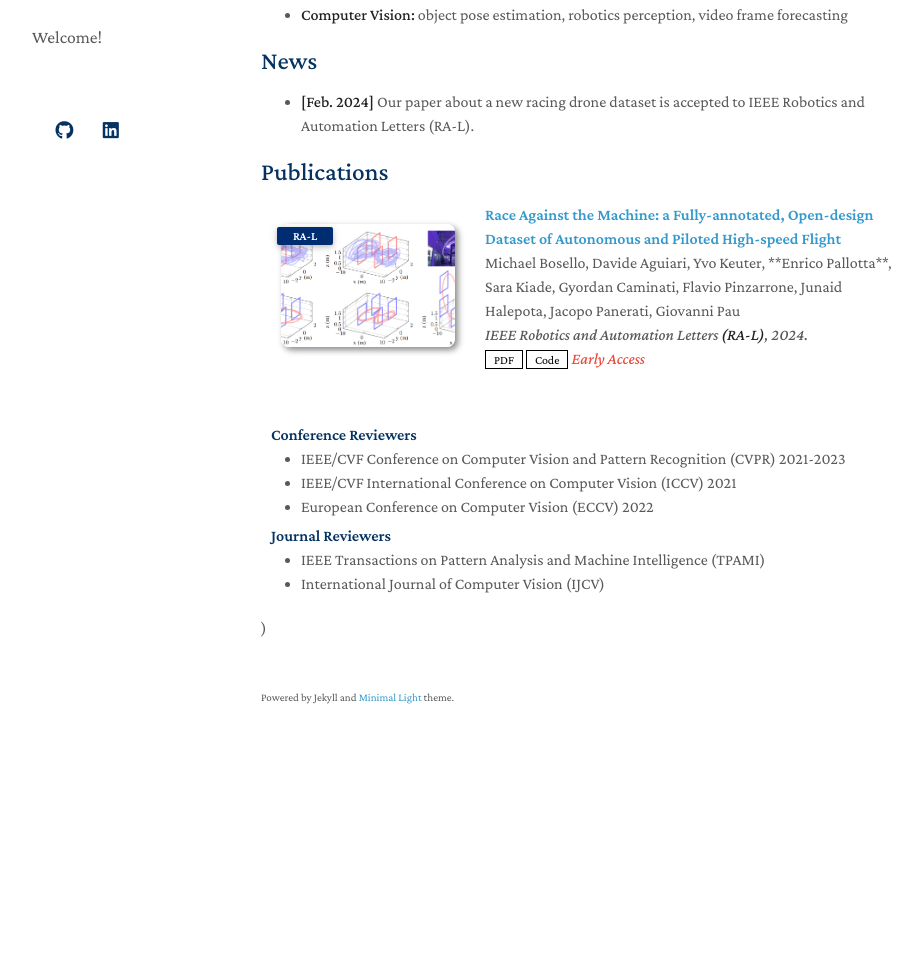
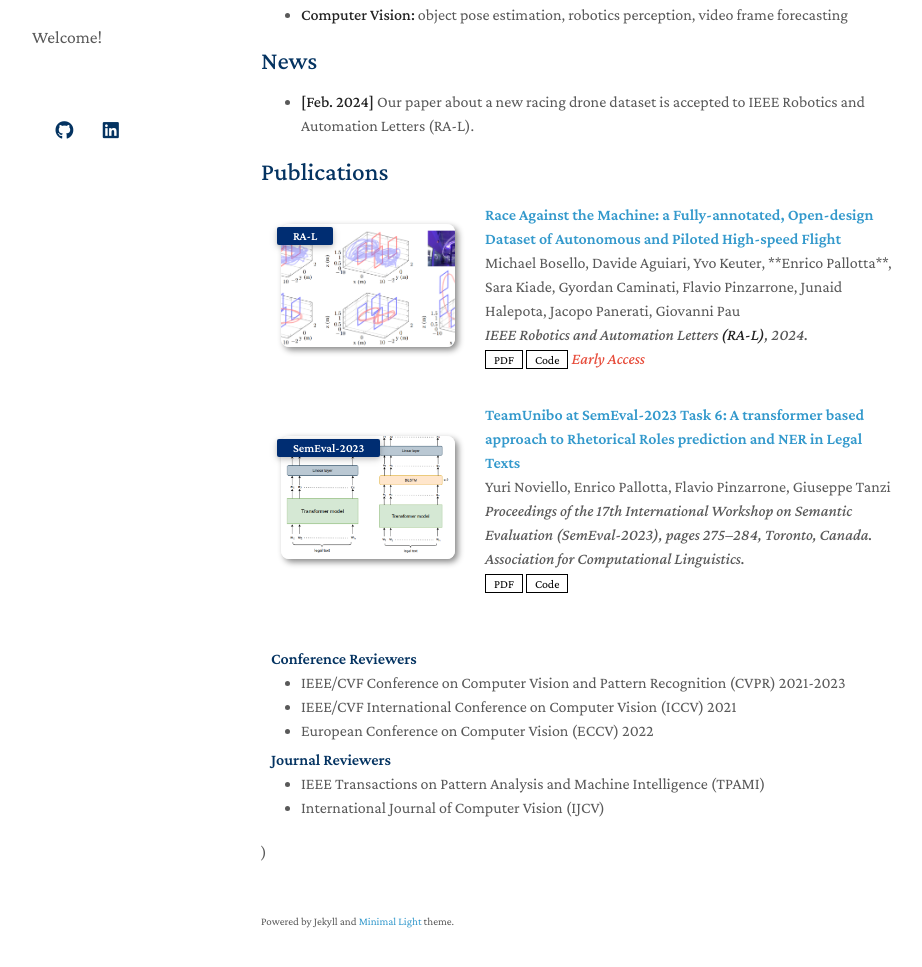
Before and after one commit to PallottaEnrico/pallottaenrico.github.io, a Jekyll site: the page built from index.md, in a window 1280 px wide and 1218 px high. Shown: the part 216-1183 px from the top of the window, without its empty margins (209-1131 px from the left). Built offline with Jekyll 4.4.1, drawn with Linux system fonts in a browser that asks for light colours; nearby versions of some CDN libraries; a style sheet for code colours, icons or effects is not loaded; our own code applies the rules of GitHub Pages for plain Markdown files.

Commit message:
Added second paper

```diff
--- a/_data/publications.yml
+++ b/_data/publications.yml
@@ -10,3 +10,14 @@ main:
     bibtex:
     image: ./assets/img/drone_dataset.png
     notes: Early Access
+
+  - title: "TeamUnibo at SemEval-2023 Task 6: A transformer based approach to Rhetorical Roles prediction and NER in Legal Texts"
+    authors: Yuri Noviello, Enrico Pallotta, Flavio Pinzarrone, Giuseppe Tanzi
+    conference_short: SemEval-2023
+    conference: Proceedings of the 17th International Workshop on Semantic Evaluation (SemEval-2023), pages 275–284, Toronto, Canada. Association for Computational Linguistics.
+    pdf: https://aclanthology.org/2023.semeval-1.37.pdf
+    code: https://github.com/PallottaEnrico/LegalEval
+    #    bibtex: https://bib.yliu.me/MICCAI23.txt
+    bibtex:
+    image: ./assets/img/semeval.png
+    notes:
```
Also changed, not shown: assets/img/semeval.png (added), assets/img/teaser_example.png (deleted), assets/img/teaser_example_2.png (deleted).
